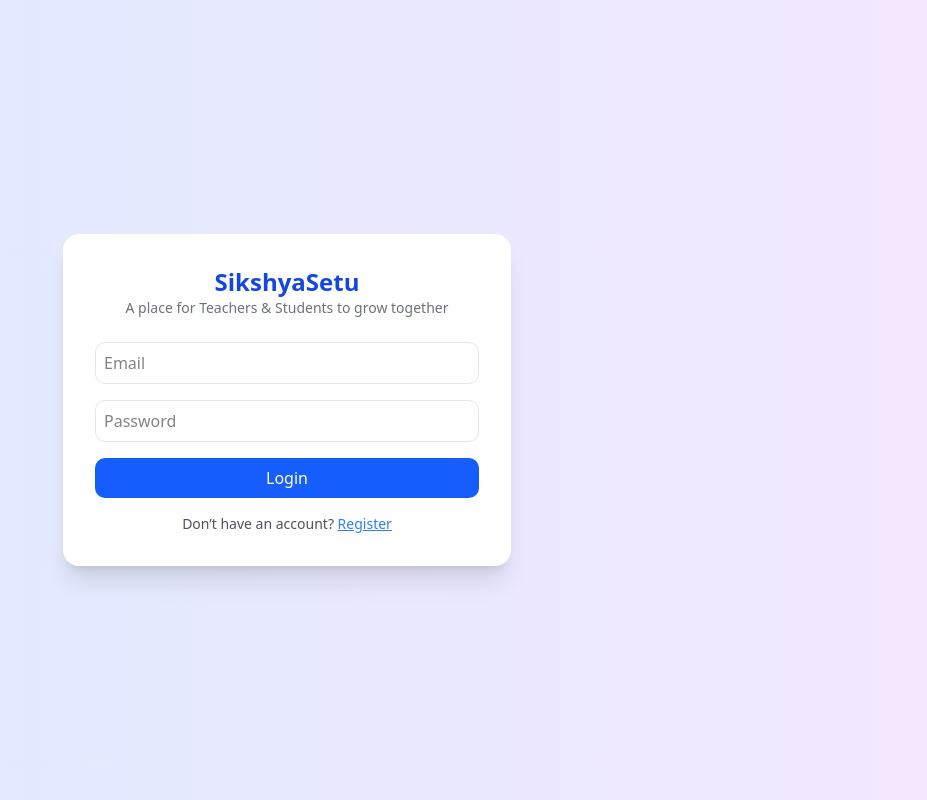
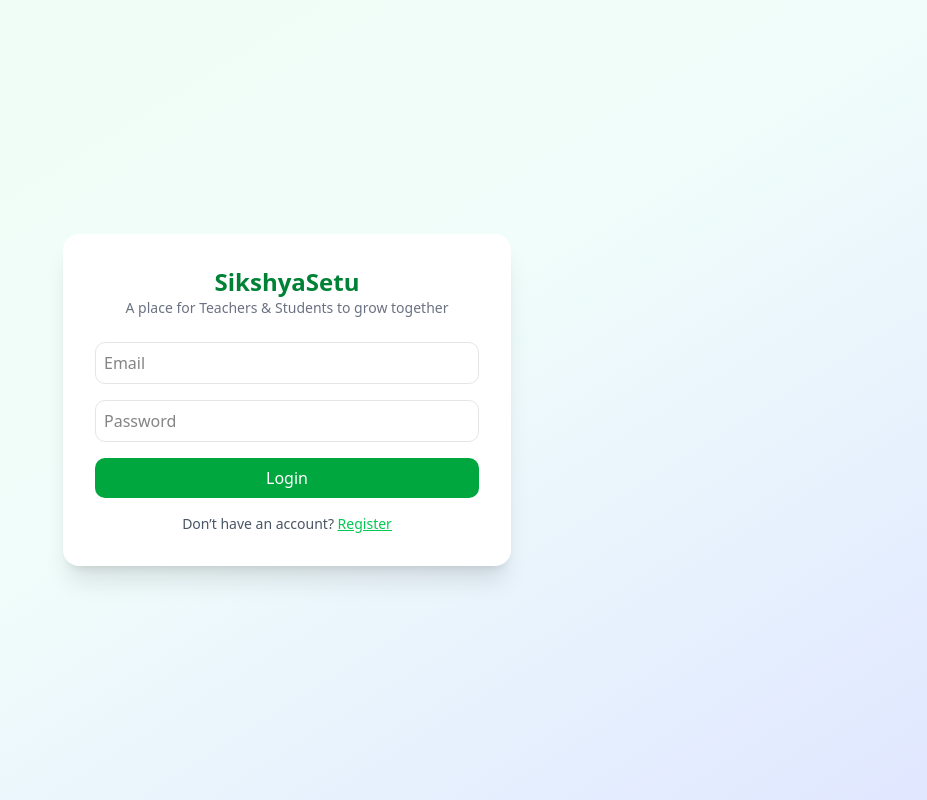
Before and after one commit to Ambiton-HackFest-2082/BitBytes, a React (Vite) app in the folder frontend/: page /auth/login in a window 1280 px wide. Shown: the whole page, without its empty margins (353-1280 px from the left). Built offline with nearby package versions, Linux system fonts and the light colour scheme; no server answers.

Commit message:
login, registration page made to ressemble project theme

```diff
--- a/frontend/src/pages/Login.jsx
+++ b/frontend/src/pages/Login.jsx
@@ -44,10 +44,10 @@ const navigate = useNavigate()
   };
 
   return (
-    <div className="min-h-screen flex items-center justify-center bg-gradient-to-r from-blue-100 to-purple-100 p-4">
+    <div className="min-h-screen flex items-center justify-center bg-gradient-to-br from-green-50 via-teal-50 to-indigo-100 p-4">
       <div className="bg-white shadow-xl rounded-2xl p-8 w-full max-w-md">
         <div className="text-center mb-6">
-          <h1 className="text-2xl font-bold text-blue-700">SikshyaSetu</h1>
+          <h1 className="text-2xl font-bold text-green-700">SikshyaSetu</h1>
           <p className="text-gray-500 text-sm">
             A place for Teachers & Students to grow together
           </p>
@@ -75,7 +75,7 @@ const navigate = useNavigate()
 
           <button
             type="submit"
-            className="w-full bg-blue-600 text-white rounded-lg p-2 hover:bg-blue-700 transition"
+            className="w-full bg-green-600 text-white rounded-lg p-2 hover:bg-green-700 transition"
             disabled={loading}
           >
             Login
@@ -83,7 +83,7 @@ const navigate = useNavigate()
         </form>
         <p className="text-sm text-center mt-4 text-gray-600">
           Don’t have an account?{" "}
-          <Link to="/auth/register" className="text-blue-500 underline">
+          <Link to="/auth/register" className="text-green-500 underline">
             Register
           </Link>
         </p>
--- a/frontend/src/pages/Registration.jsx
+++ b/frontend/src/pages/Registration.jsx
@@ -83,10 +83,10 @@ export default function Registration() {
     }, 3000);
   };
   return (
-    <div className="min-h-screen flex items-center justify-center bg-blue-100 p-4">
+    <div className="min-h-screen flex items-center justify-center bg-gradient-to-br from-green-50 via-teal-50 to-indigo-100 p-4">
       <div className="bg-white shadow-2xl rounded-2xl p-8 w-full max-w-md">
         <div className="text-center mb-6">
-          <h1 className="text-2xl font-bold text-blue-700">Join EduConnect</h1>
+          <h1 className="text-2xl font-bold text-green-700">Join SikshyaSetu</h1>
           <p className="text-gray-500 text-sm">
             Create your account as Student or Teacher
           </p>
@@ -136,14 +136,14 @@ export default function Registration() {
           <button
             type="submit"
             disabled={loading}
-            className="w-full bg-blue-600 text-white rounded-lg p-2 hover:bg-blue-700 transition"
+            className="w-full bg-green-600 text-white rounded-lg p-2 hover:bg-green-700 transition"
           >
             Register
           </button>
         </form>
         <p className="text-sm text-center mt-4 text-dark-600">
           Already have an account?{" "}
-          <Link to="/auth/login" className="text-blue-500 underline">
+          <Link to="/auth/login" className="text-green-500 underline">
             Login
           </Link>
         </p>
```
